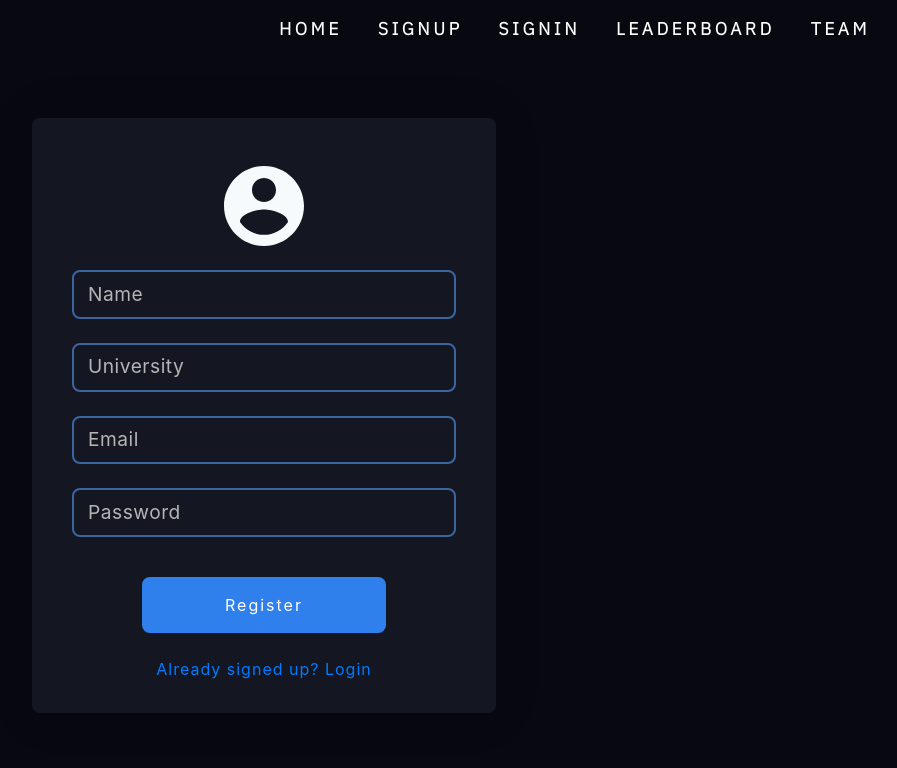
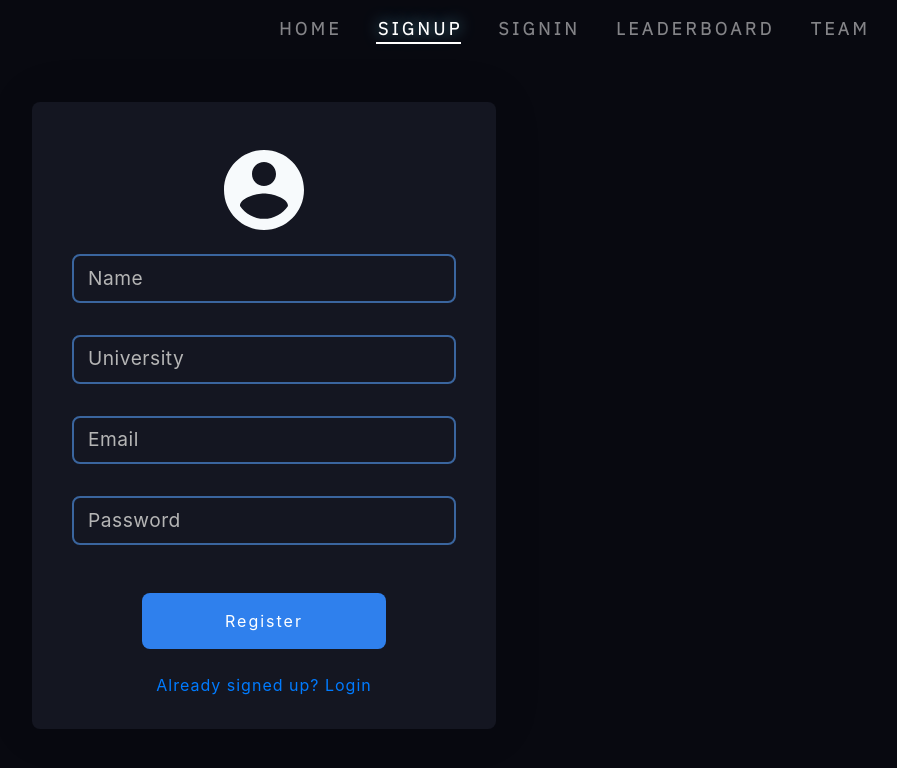
Before and after one commit to kg-kartik/CryptX, a React (Create React App) app in the folder client/: page /signup in a window 1280 px wide. Shown: the top 768 px of the page, without its empty margins (376-1273 px from the left). Built offline with nearby package versions, Linux system fonts and the light colour scheme.

Commit message:
updated navbar, fixed signup input padding

```diff
--- a/client/src/App.css
+++ b/client/src/App.css
@@ -149,7 +149,7 @@ body {
 
 .navbar-nav li a {
     font-family: "IBM Plex Sans", sans-serif;
-    color: white !important;
+    color: rgb(148, 148, 148);
     font-weight: 600;
     font-size: 1.1em;
     letter-spacing: 0.2em;
@@ -157,6 +157,23 @@ body {
 
 .nav-link :hover {
     color: blue !important;
+}
+
+.selected {
+	position: relative;
+	color:white !important;
+	text-shadow: 0 0 15px rgb(92 171 195 / 88%);
+	border-bottom: none;
+}
+
+.selected:after {
+	content: '';
+	border-bottom:2px solid white !important;
+	display: block;
+	position: absolute;
+	right: 0.2em;
+	left: 0;
+	margin: 0 0.4rem;
 }
 
 /* Alert */
--- a/client/src/components/LevelNew.jsx
+++ b/client/src/components/LevelNew.jsx
@@ -129,7 +129,7 @@ const Image = styled.img`
 	object-fit:cover;
 `
 
-var g1 = new Date(2021, 5, 14, 18, 0, 0);
+// var g1 = new Date(2021, 5, 14, 18, 0, 0);
 
 const LevelNew = ({ getCurrentLevel, level, updateLevel }) => {
 	const isTabletOrMobile = useMediaQuery({ query: '(max-width: 1300px)' })
--- a/client/src/components/SignUpNew.jsx
+++ b/client/src/components/SignUpNew.jsx
@@ -99,7 +99,7 @@ const Heading = styled.div`
 `
 
 const DataContainer = styled.div`
-	padding: 0 0 1rem 0;
+	padding: 0 0 1.5rem 0;
 `
 
 const SignInText = styled.div`
--- a/client/src/layouts/Navbar.js
+++ b/client/src/layouts/Navbar.js
@@ -2,7 +2,7 @@ import React from "react";
 import { connect } from "react-redux";
 import PropTypes from "prop-types";
 import { logoutUser } from "../actions/authActions";
-import { Link } from "react-router-dom";
+import { NavLink } from "react-router-dom";
 import "../App.css";
 import theme from "../styles/themes";
 import styled from "styled-components";
@@ -36,60 +36,61 @@ const Navbar = ({ auth: { isAuthenticated, loading } }) => {
                     {!isAuthenticated ? (
                         <ul className="navbar-nav ml-auto">
                             <li className="nav-item">
-                                <Link className="nav-link" to="/">
+                                <NavLink exact activeClassName="selected" className="nav-link" to="/">
                                     HOME
-                                </Link>
+                                </NavLink>
                             </li>
                             <li className="nav-item">
-                                <Link className="nav-link" to="/signup">
+                                <NavLink activeClassName="selected" className="nav-link" to="/signup">
                                     SIGNUP
-                                </Link>
+                                </NavLink>
                             </li>
                             <li className="nav-item">
-                                <Link className="nav-link" to="/signin">
+                                <NavLink activeClassName="selected" className="nav-link" to="/signin">
                                     SIGNIN
-                                </Link>
+                                </NavLink>
                             </li>
                             <li className="nav-item">
-                                <Link className="nav-link" to="/leaderboard">
+                                <NavLink activeClassName="selected" className="nav-link" to="/leaderboard">
                                     LEADERBOARD
-                                </Link>
+                                </NavLink>
                             </li>
                             <li className="nav-item">
-                                <Link className="nav-link" to="/team">
+                                <NavLink activeClassName="selected" className="nav-link" to="/team">
                                     TEAM
-                                </Link>
+                                </NavLink>
                             </li>
                         </ul>
                     ) : (
                         <ul className="navbar-nav ml-auto">
                             <li className="nav-item">
-                                <Link className="nav-link" to="/">
+                                <NavLink exact activeClassName="selected" className="nav-link" to="/">
                                     HOME
-                                </Link>
+                                </NavLink>
                             </li>
                             <li className="nav-item">
-                                <Link className="nav-link" to="/level">
+                                <NavLink activeClassName="selected" className="nav-link" to="/level">
                                     PLAY
-                                </Link>
+                                </NavLink>
                             </li>
                             <li className="nav-item">
-                                <Link className="nav-link" to="/leaderboard">
+                                <NavLink activeClassName="selected" className="nav-link" to="/leaderboard">
                                     LEADERBOARD
-                                </Link>
+                                </NavLink>
                             </li>
                             <li className="nav-item">
-                                <Link className="nav-link" to="/team">
+                                <NavLink activeClassName="selected" className="nav-link" to="/team">
                                     TEAM
-                                </Link>
+                                </NavLink>
                             </li>
                             <li className="nav-item">
-                                <Link
-                                    className="nav-link logout"
+                                <NavLink
+                                    activeClassName="selected"
+									className="nav-link logout"
                                     onClick={() => logout()}
                                 >
                                     LOGOUT
-                                </Link>
+                                </NavLink>
                             </li>
                         </ul>
                     )}
```
